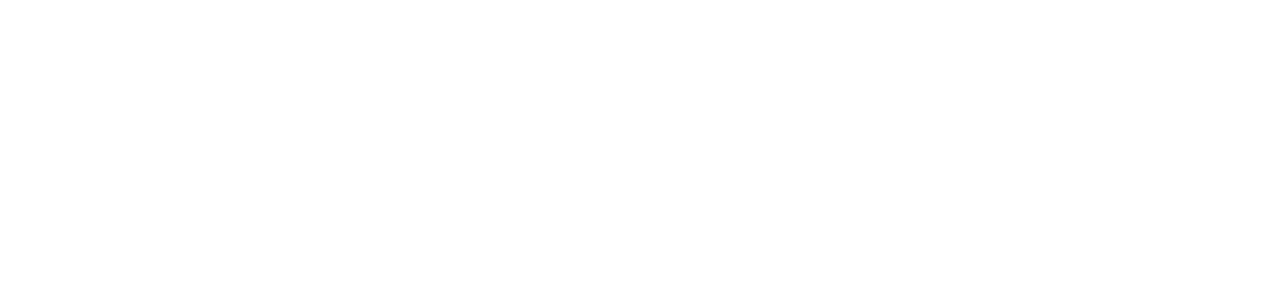
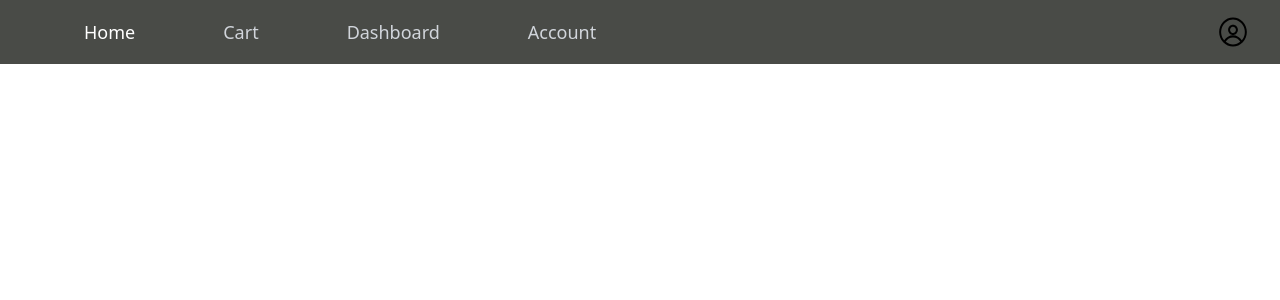
Before and after one commit to dharmi04/SSIP-FE, a React (Vite) app: page /buynow in a window 1280 px wide. Before the commit this address had no page. Shown: the top 300 px of the page. Built offline with nearby package versions, Linux system fonts and the light colour scheme.

Commit message:
Buynow added

```diff
--- a/src/App.jsx
+++ b/src/App.jsx
@@ -10,6 +10,7 @@
 import Arpage from './Pages/Arpage';
 import Account from './Pages/Account';
 import AddProduct from './Pages/AddProduct'
+import BuyNow from './Pages/BuyNow';
 
 
 function App() {
@@ -26,6 +27,7 @@
         <Route path="/ar" element={<Arpage />} />
         <Route path="/account" element={<Account />}  />
         <Route path="/addproduct" element={ <AddProduct/> } />
+        <Route path="/buynow" element={ <BuyNow /> } />
       </Routes>
     </Router>
   );
--- /dev/null
+++ b/src/Pages/BuyNow.jsx
@@ -0,0 +1,12 @@
+import React from 'react'
+import NavBar from '../components/NavBar'
+
+const BuyNow = () => {
+  return (
+    <div>
+        <NavBar />
+    </div>
+  )
+}
+
+export default BuyNow
--- a/src/Pages/Productdetail.jsx
+++ b/src/Pages/Productdetail.jsx
@@ -108,11 +108,16 @@
               <h1 className="text-[#999999]">Price</h1>
               <p className="mb-4 text-2xl font-bold">Rs.{state.price}</p>
             </div>
-
-            <div className="bg-accent text-xl font-medium rounded-md p-2 flex items-center gap-2">
+            <Link
+              to="/buynow"
+              state={state}
+            >
+              <div className="bg-accent text-xl font-medium rounded-md p-2 flex items-center gap-2">
               <BsCartFill />
               Order Now
             </div>
+            </Link>
+
           </div>
         </div>
       </div>
```
